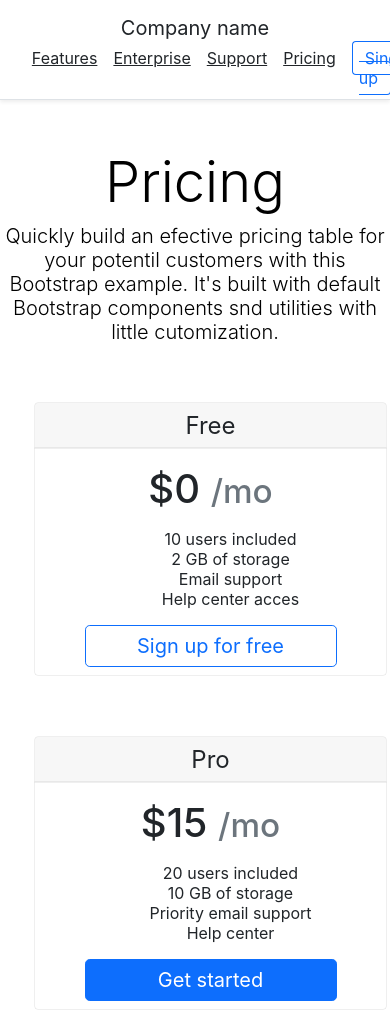
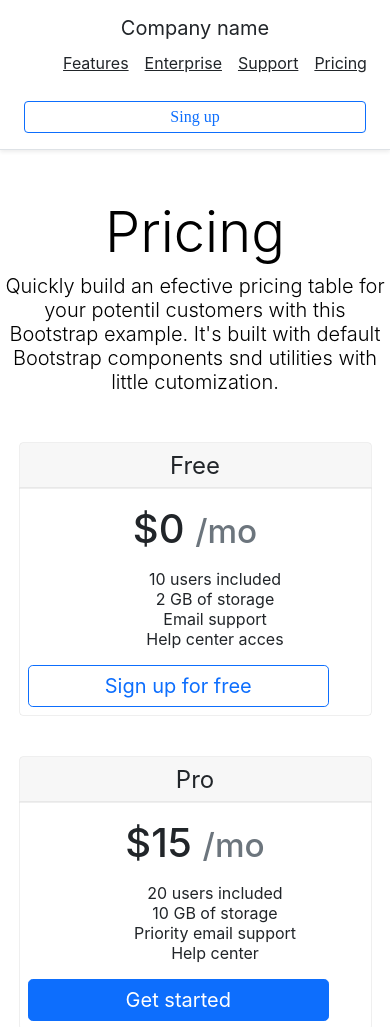
Before and after one commit to KubatovaTatyna/bootstrap-pixel-perfect, a plain HTML site: page index.html in a window 390 px wide. Shown: the top 1027 px of the page. Drawn offline with Linux system fonts and the light colour scheme.

Commit message:
Changed content

```diff
--- a/index.html
+++ b/index.html
@@ -17,9 +17,11 @@
             <li><a href="#">Enterprise</a></li>
             <li><a href="#">Support</a></li>
             <li><a href="#">Pricing</a></li>
-            <li><a href="#" class="button-link">Sing up</a></li>
+
         </ul>
+        <a href="#" class="button-link">Sing up</a>
     </nav>
+
     <header>
         <h1>Pricing</h1>
         <p>Quickly build an efective pricing table for your potentil customers with this Bootstrap example. It's built
@@ -75,10 +77,13 @@
         </section>
     </main>
     <footer>
-        <img src="./bootstrap-logo.svg">
-        Copyright 2017-2020
         <div class="footer-container">
+            <div class="footer-logo">
+                <img src="./bootstrap-logo.svg">
+               <p> Copyright 2017-2020 </p>
+            </div>
             <div>
+
                 <h5>Features</h5>
                 <ul>
                     <li><a href="#">Cool stuff</a></li>
@@ -104,12 +109,12 @@
                     <li><a href="#">Team</a></li>
                     <li><a href="#">Location</a></li>
                     <li><a href="#">Privacy</a>
-                    <li>
+                    </li>
                     <li><a href="#">Terms</a></li>
                 </ul>
             </div>
         </div>
+
     </footer>
 </body>
-
 </html>
--- a/style.css
+++ b/style.css
@@ -84,9 +84,10 @@ main{
 .card-container{
     display: flex;
     flex-direction: column;
-    max-width:32%;
+    max-width:30%;
     height: 264px;
     width: 100%;
+    margin: 0 auto;
 
 }
 .card-header{
@@ -136,13 +137,13 @@ main{
     font-weight: 400;
     font-size: 20px;
     text-align: center;
-    width: 252px;
+    max-width: 90%;
+    width: 100%;
     font-family: -apple-system, BlinkMacSystemFont, 'Segoe UI', Roboto, Oxygen, Ubuntu, Cantarell, 'Open Sans', 'Helvetica Neue', sans-serif;
     border-radius: 4.8px;
     cursor: pointer;
-    position: relative;
-    left: 50%;
-    transform: translate(-50%, 0);
+
+
 }
 .white-button{
     border:1px solid  rgb(13, 110, 253);
@@ -194,29 +195,40 @@ footer{
     font-family: -apple-system, BlinkMacSystemFont, 'Segoe UI', Roboto, Oxygen, Ubuntu, Cantarell, 'Open Sans', 'Helvetica Neue', sans-serif;
     color: rgb(108, 117, 125);
 }
+.footer-container> div {
+    max-width: 350px;
+}
 .footer-logo{
-    position: absolute;
-    bottom: -185px;
-    left: 170px;
+
     color: rgb(108, 117, 125);
     font-family: -apple-system, BlinkMacSystemFont, 'Segoe UI', Roboto, Oxygen, Ubuntu, Cantarell, 'Open Sans', 'Helvetica Neue', sans-serif;
     font-size: 16px;
 }
-@media (max-width:912px){
+@media (max-width:700px){
     nav{
         flex-direction: column;
         text-align: center;
-        height: 100px;
+        height: 150px;
     }
     section{
         flex-direction: column;
     }
     .card-container{
         max-width: 90%;
-        margin: 35px;
+        margin: 25px auto;
     }
-    .footer-container{
-        flex-direction: column;
+
+    .footer-container {
+        display: flex;
+        flex-wrap: wrap;
+    }
+    .button-link{
+        padding: 6px 12px;
+    border: 1px solid rgb(13, 110, 253);
+    color: rgb(13, 110, 253);
+    border-radius: 4px;
+    text-decoration: none;
+    text-align: center;
     }
 
 }
```
